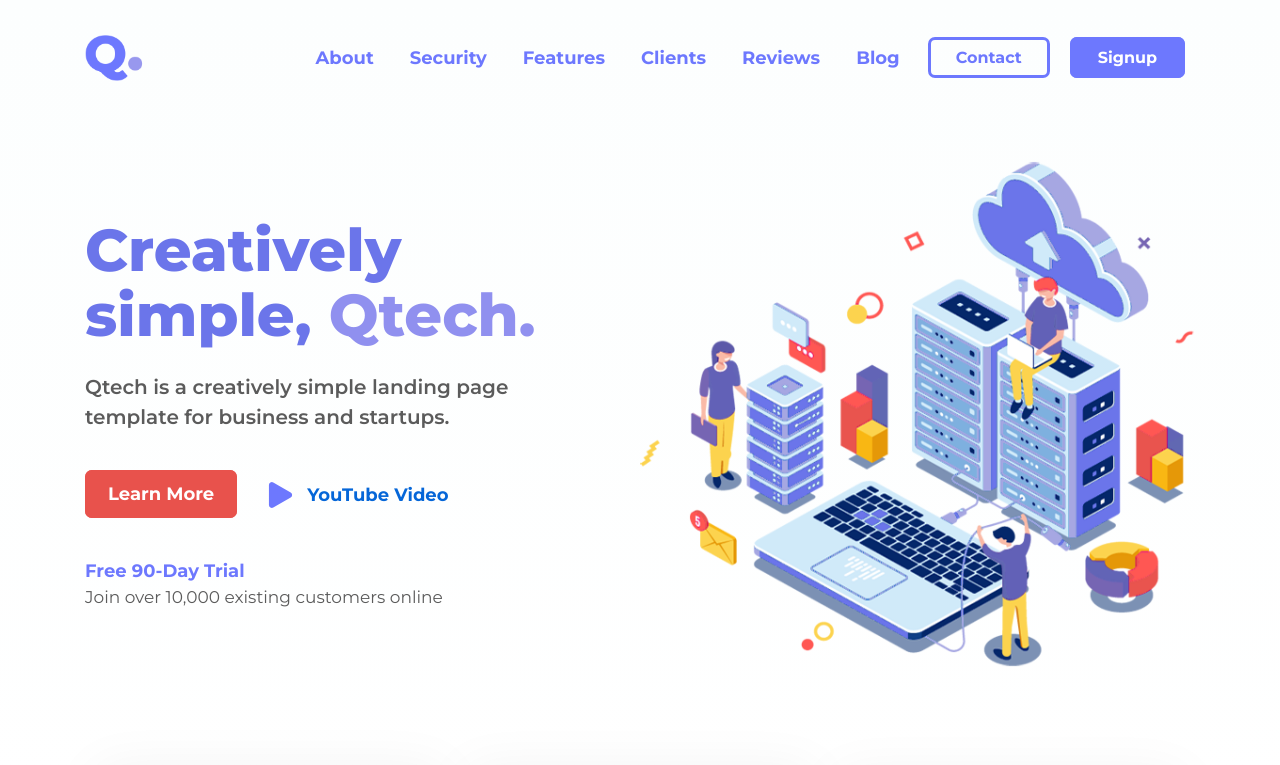
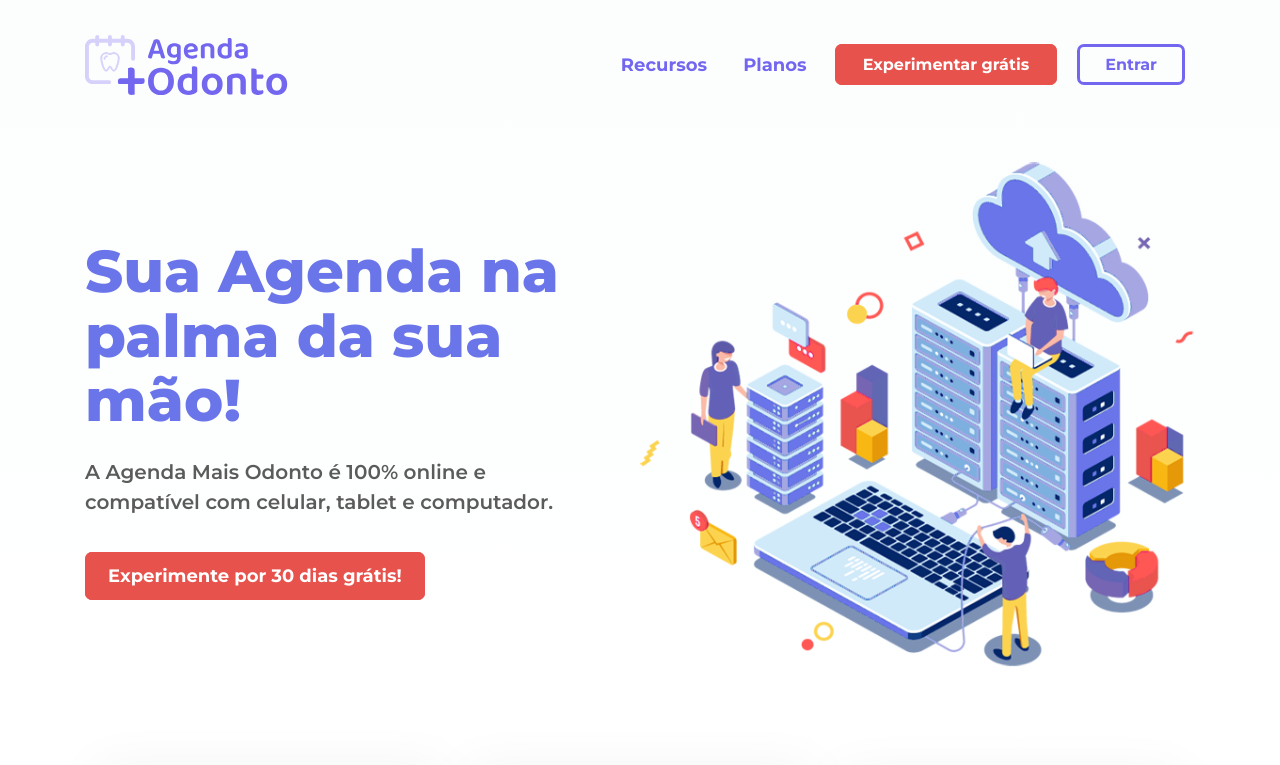
Before and after one commit to migueljrrs/amd-landing-page, a plain HTML site: page index.html in a window 1280 px wide. Shown: the top 765 px of the page. Drawn offline with nearby package versions, Linux system fonts and the light colour scheme.

Commit message:
Inicio landing page

```diff
--- a/assets/css/style.css
+++ b/assets/css/style.css
@@ -1,24 +1,8 @@
-/* Qtech v1.0 by Codefest */
-/* TABLE OF CONTENTS */
-/* ------------------
-1. General
-2. Navbar
-3. Header Section
-4. Header Footer Blocks
-5. About Section
-6. What We Do Section
-7. Security Section
-8. Features Section
-9. Clients Section
-10. Testimonials Section
-11. Blog Section
-12. Contact Section
-13. Subscribe Section
-14. Footer Section
-15. Copyright Section
--------------------- */
+/* GENERAL */
+    :root {
+        --primary-color: #7367F0;
+    }
 
-/* 1. GENERAL */
     * {
         -webkit-font-smoothing: antialiased;
         -moz-os-font-smoothing: grayscale;
@@ -84,29 +68,27 @@
         align-items: center;
     }
     .theme-btn{
-        border: 3px solid #6D78FE;
+        border: 3px solid var(--primary-color);
         padding: 8px 25px;
         font-size: 16px;
         color: #fff;
         line-height: 1;
         font-weight: 700;
         text-decoration: none;
-        background-color: #6D78FE;
+        background-color: var(--primary-color);
         border-radius: 7px;
     }
     .theme-btn:hover{
-        background-color: #0566D8;
-        color: #fff;
-        text-decoration: none;
-        border-color: #0566D8;
+        box-shadow: 0 8px 25px -8px var(--primary-color);
+        color: #FFF;
     }
     .secondary-btn{
-        border: 3px solid #6D78FE;
-        color: #6D78FE;
+        border: 3px solid var(--primary-color);
+        color: var(--primary-color);
         background-color: transparent;
     }
     .secondary-btn:hover{
-        background-color: #0566D8;
+        background-color: var(--primary-color);
         color: #fff;
         text-decoration: none;
     }
@@ -189,11 +171,11 @@
         text-align: center;
     }
     .nav-item:hover .nav-link-menu{
-        color: #0566D8;
+        color: #7367f07a;
     }
     .nav-link-menu{
         font-size: 18px;
-        color: #6D78FE;
+        color: var(--primary-color);
         line-height: 1;
         font-weight: 700;
     }
--- a/index.html
+++ b/index.html
@@ -3,13 +3,13 @@
 <head>
 	<meta charset="UTF-8">
     <!-- META DATA -->
-	<title>Qtech :: Multi-Purpose HTML Landing Page Template by Codefes&trade;</title>
+	<title>Agenda Mais Odonto</title>
 	<meta name="description" content="Qtech is a multi-purpose HTML landing page template by Codefest&trade;. Purchase now.">
 	<meta name="keywords" content="Qtech,Codefest">
 	<meta name="author" content="Codefest">
 	<meta name="viewport" content="width=device-width,minimum-scale=1,initial-scale=1">
     <!-- FAVICON -->
-	<link rel="icon" type="image/png" href="assets/images/favicon.png">
+	<link rel="icon" type="image/png" href="assets/images/favicon.ico">
     <!-- STYLESHEETS -->
 	<link rel="stylesheet" href="https://maxcdn.bootstrapcdn.com/bootstrap/4.3.1/css/bootstrap.min.css">
 	<link rel="stylesheet" type="text/css" href="assets/css/style.css" />
@@ -26,7 +26,7 @@
 				<!-- LOGO -->
 				<div class="navbar-brand">
 					<a class="navbar-brand-logo" href="#top">
-						<img src="assets/images/logo.png" width="59px">
+						<img src="assets/images/agenda-mais-odonto.svg" alt="Agenda Mais Odonto">
 					</a>
 				</div>
 				<button class="navbar-toggler"
@@ -44,42 +44,22 @@
 					<ul class="navbar-nav menu-navbar-nav">
 						<li class="nav-item">
 							<a class="nav-link" href="#aboutSection">
-								<p class="nav-link-menu">About</p>
+								<p class="nav-link-menu">Recursos</p>
 							</a>
 						</li>
 						<li class="nav-item">
 							<a class="nav-link" href="#securitySection">
-								<p class="nav-link-menu">Security</p>
+								<p class="nav-link-menu">Planos</p>
 							</a>
 						</li>
-						<li class="nav-item">
-							<a class="nav-link" href="#featuresSection">
-								<p class="nav-link-menu">Features</p>
-							</a>
-						</li>
-						<li class="nav-item">
-							<a class="nav-link" href="#clientsSection">
-								<p class="nav-link-menu">Clients</p>
-							</a>
-						</li>
-						<li class="nav-item">
-							<a class="nav-link" href="#testimonialsSection">
-								<p class="nav-link-menu">Reviews</p>
-							</a>
-						</li>
-						<li class="nav-item">
-							<a class="nav-link" href="#blogSection">
-								<p class="nav-link-menu">Blog</p>
+						<li class="nav-item nav-item-btn">
+							<a class="theme-btn header-btn" href="#contactSection">
+								Experimentar grátis
 							</a>
 						</li>
 						<li class="nav-item nav-item-btn">
 							<a class="theme-btn secondary-btn" href="#contactSection">
-								Contact
-							</a>
-						</li>
-						<li class="nav-item nav-item-btn">
-							<a class="theme-btn" href="#contactSection">
-								Signup
+								Entrar
 							</a>
 						</li>
 					</ul>
@@ -94,25 +74,15 @@
 				<div class="container header-section-container">
 					<div class="col-lg-6 col-md-12 header-section-content">
 						<div class="header-title-section">
-							<h1>Creatively simple, <span>Qtech.</span></h1>
+							<h1>Sua Agenda na palma da sua mão!</h1>
 							<br>
-							<p>Qtech is a creatively simple landing page template for business and startups.</p>
+							<p>A Agenda Mais Odonto é 100% online e compatível com celular, tablet e computador.</p>
 							<br>
 							<br>
 							<div class="header-title-all-btn-section">
 								<div class="header-title-btn-section">
-									<a class="theme-btn readmore-btn header-btn" href="#aboutSection">Learn More</a>
+									<a class="theme-btn readmore-btn header-btn" href="#aboutSection">Experimente por 30 dias grátis!</a>
 								</div>
-								<div class="header-title-video-btn-section">
-									<img src="assets/images/watch-video-btn-icon.svg">
-									<a href="#top" class="video-btn-subtitle">YouTube Video</a>
-								</div>
-							</div>
-							<br>
-							<br>
-							<div class="header-title-footer">
-								<a href="#pricingSection">Free 90-Day Trial</a>
-								<p>Join over 10,000 existing customers online</p>
 							</div>
 						</div>
 					</div>
```
Also changed, not shown: assets/images/agenda-mais-odonto.svg (added), assets/images/favicon.ico (added), assets/images/favicon.png (deleted).
